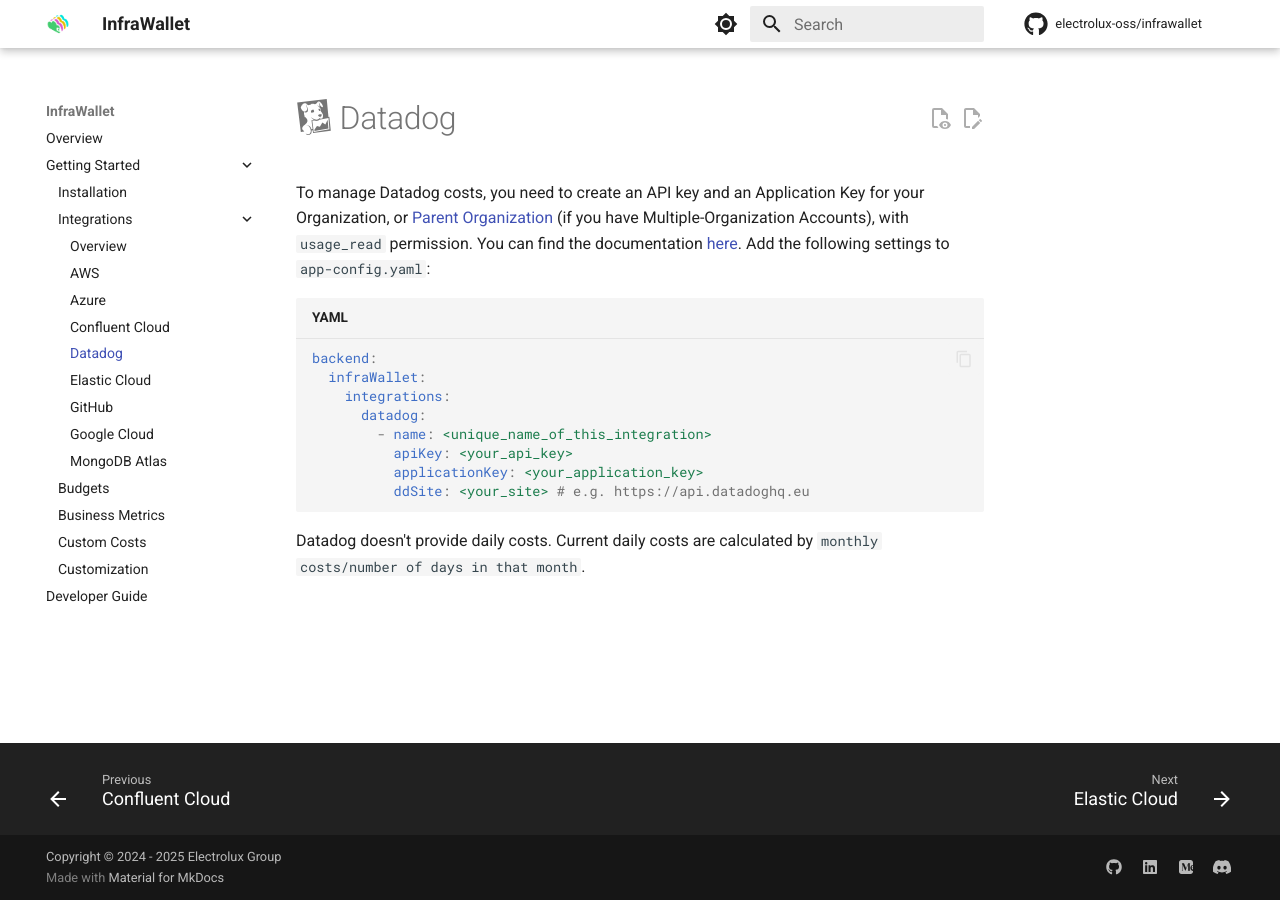
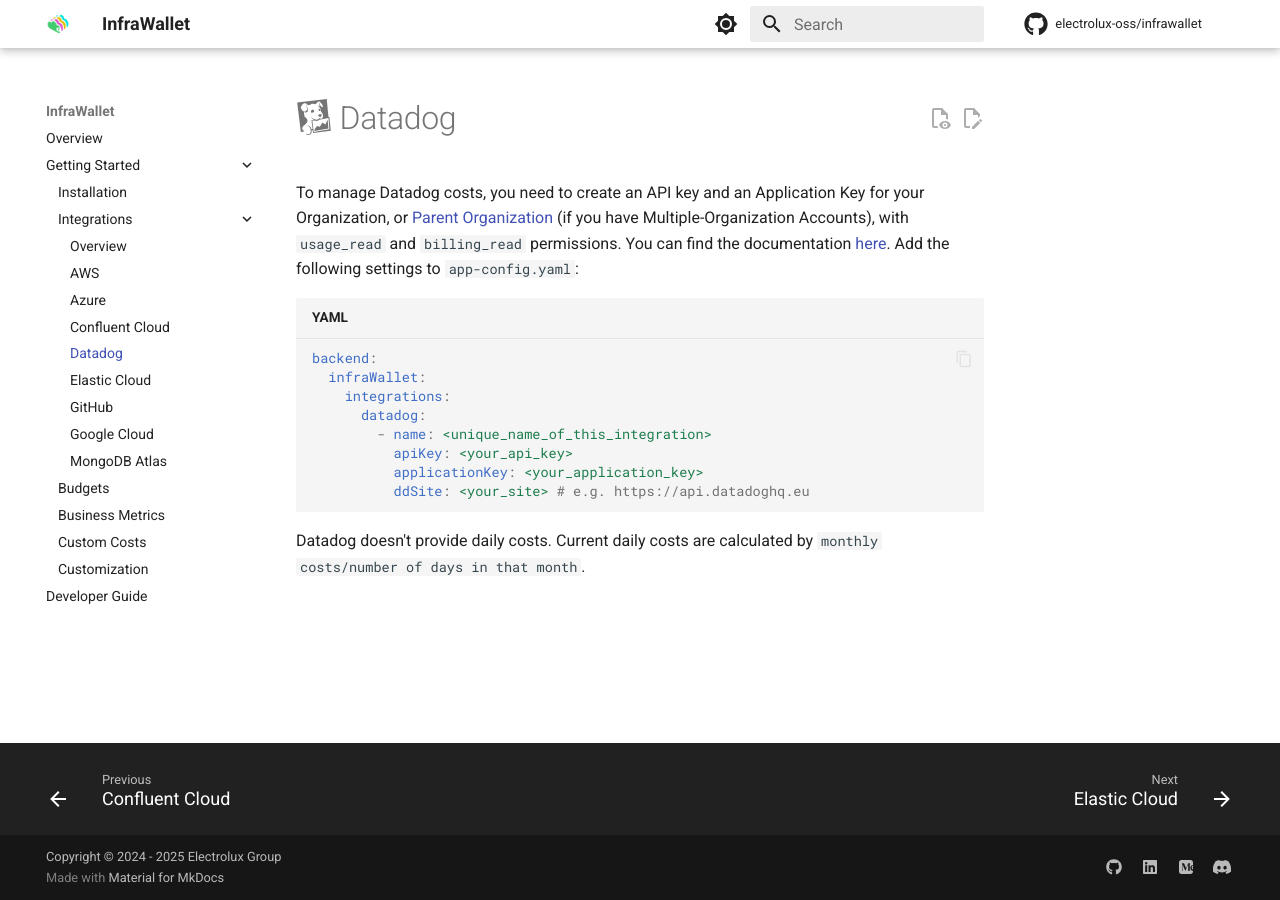
Before and after one commit to electrolux-oss/infrawallet, an MkDocs documentation site: the page built from docs/getting-started/integrations/datadog.md, in a window 1280 px wide. Built offline with MkDocs 1.6.1 and Material for MkDocs 9.7.7, drawn with Linux system fonts in a browser that asks for light colours; comment, search, counter and statistics services are not loaded.

Commit message:
Update Datadog doc (#182)

````diff
--- a/docs/getting-started/integrations/datadog.md
+++ b/docs/getting-started/integrations/datadog.md
@@ -1,6 +1,6 @@
 # :simple-datadog: Datadog
 
-To manage Datadog costs, you need to create an API key and an Application Key for your Organization, or [Parent Organization](https://docs.datadoghq.com/account_management/multi_organization/) (if you have Multiple-Organization Accounts), with `usage_read` permission. You can find the documentation [here](https://docs.datadoghq.com/account_management/api-app-keys/). Add the following settings to `app-config.yaml`:
+To manage Datadog costs, you need to create an API key and an Application Key for your Organization, or [Parent Organization](https://docs.datadoghq.com/account_management/multi_organization/) (if you have Multiple-Organization Accounts), with `usage_read` and `billing_read` permissions. You can find the documentation [here](https://docs.datadoghq.com/account_management/api-app-keys/). Add the following settings to `app-config.yaml`:
 
 ```yaml
 backend:
````
